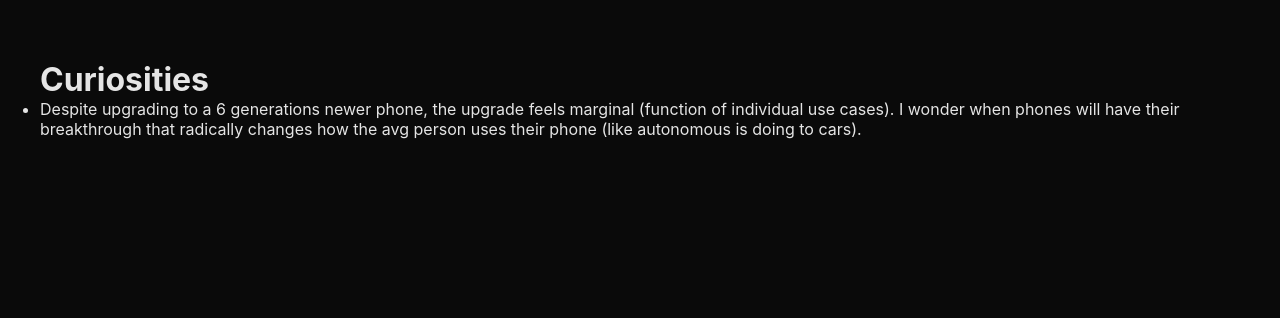
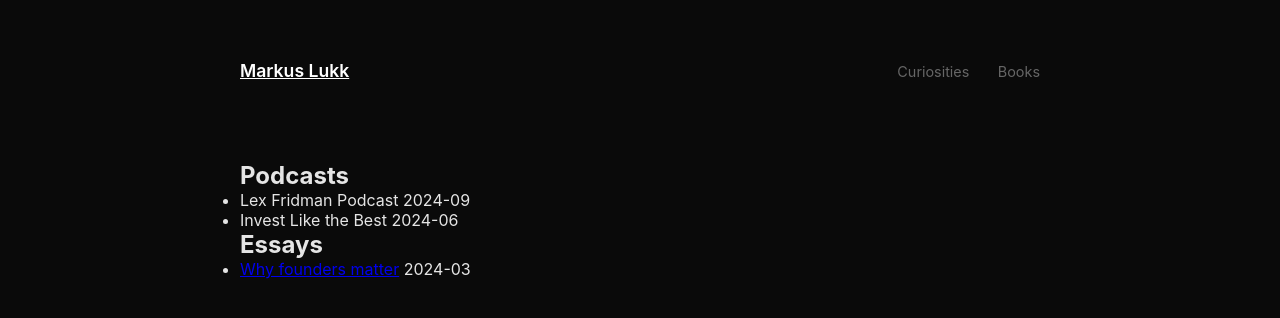
Before and after one commit to markuslukk/markuslukk.github.io, a Jekyll site: the page built from curiosities.html, in a window 1280 px wide. Shown: the top 318 px of the page. Built offline with Jekyll 4.4.1, drawn with Linux system fonts in a browser that asks for light colours.

Commit message:
Update curiosities.html

```diff
--- a/curiosities.html
+++ b/curiosities.html
@@ -1,8 +1,37 @@
 ---
 layout: default
+title: Curiosities - Markus Lukk
 ---
-<h1>Curiosities</h1>
+<div class="container">
+  <header>
+    <a href="/" class="name">Markus Lukk</a>
+    <nav>
+      <a href="/curiosities" class="active">Curiosities</a>
+      <a href="/books">Books</a>
+    </nav>
+  </header>
 
-<ul>
-    <li>Despite upgrading to a 6 generations newer phone, the upgrade feels marginal (function of individual use cases). I wonder when phones will have their breakthrough that radically changes how the avg person uses their phone (like autonomous is doing to cars).</li>
-</ul>
+  <section class="content-section">
+    <h2>Podcasts</h2>
+    <ul class="item-list">
+      <li>
+        <span class="item-title">Lex Fridman Podcast</span>
+        <span class="item-date">2024-09</span>
+      </li>
+      <li>
+        <span class="item-title">Invest Like the Best</span>
+        <span class="item-date">2024-06</span>
+      </li>
+    </ul>
+  </section>
+
+  <section class="content-section">
+    <h2>Essays</h2>
+    <ul class="item-list">
+      <li>
+        <a href="https://example.com" class="item-title">Why founders matter</a>
+        <span class="item-date">2024-03</span>
+      </li>
+    </ul>
+  </section>
+</div>
```
